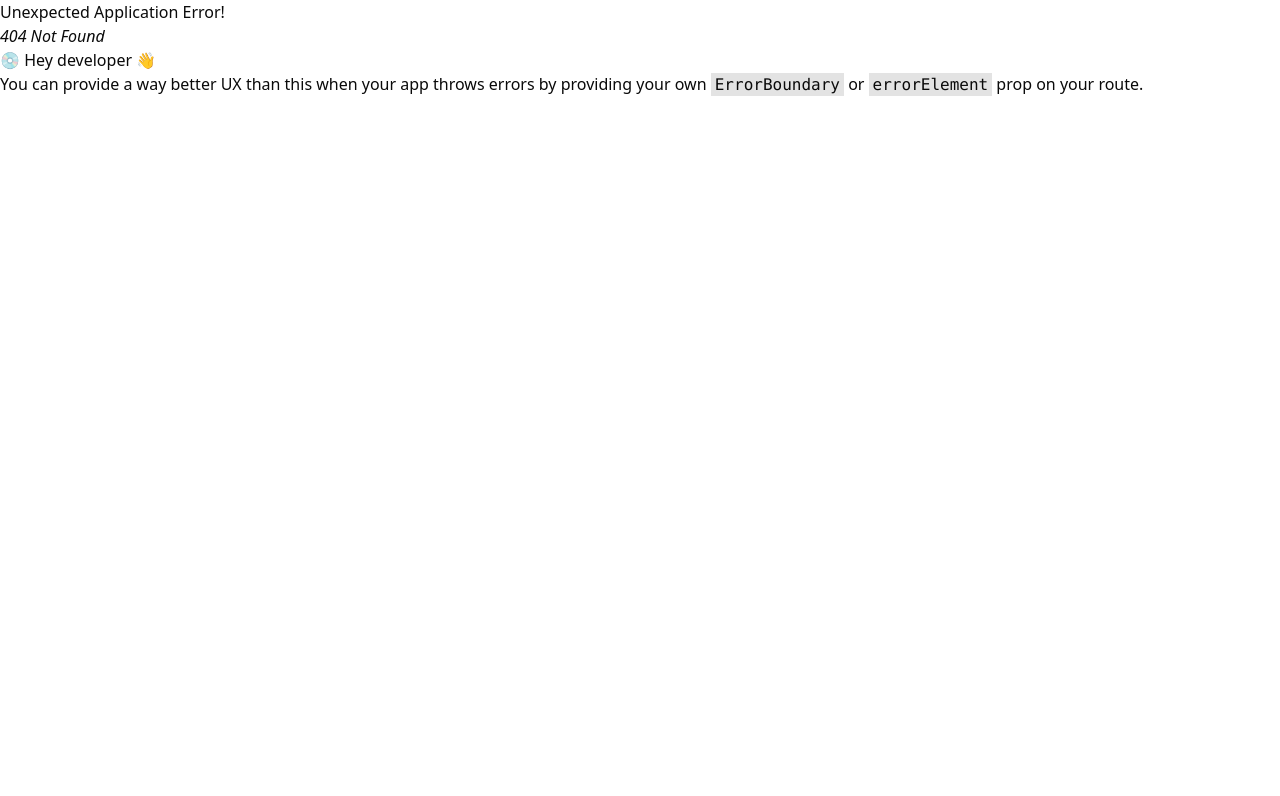
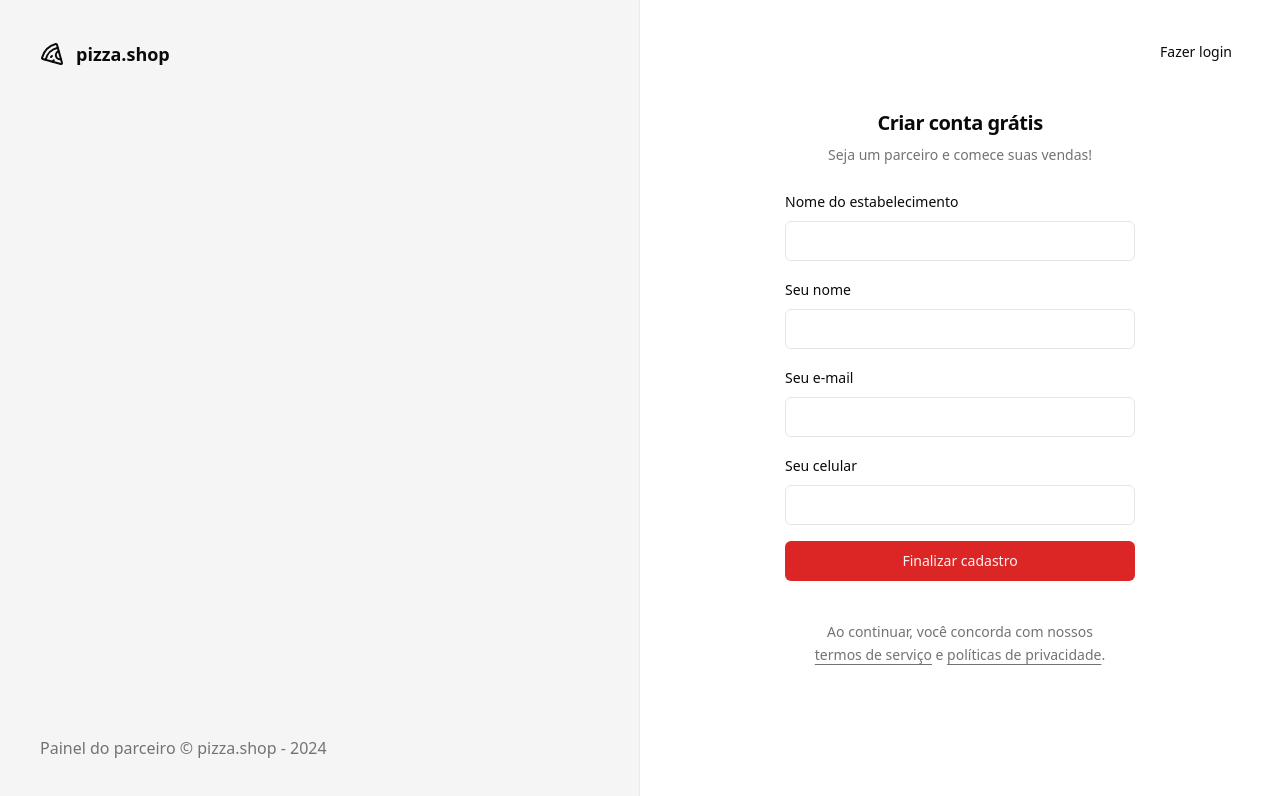
Before and after one commit to luancardosoti/ignite-reactjs-04-pizza-shop, a React (Vite) app: page /sign-up in a window 1280 px wide. Before the commit this address had no page. Shown: the top 796 px of the page. Built offline with nearby package versions, Linux system fonts and the light colour scheme.

Commit message:
feat: add sign-up page

```diff
--- a/src/pages/_layouts/auth.tsx
+++ b/src/pages/_layouts/auth.tsx
@@ -14,7 +14,7 @@
         </footer>
       </div>
 
-      <div className="flex flex-col items-center justify-center">
+      <div className="relative flex flex-col items-center justify-center">
         <Outlet />
       </div>
     </div>
--- a/src/pages/auth/sign-in.tsx
+++ b/src/pages/auth/sign-in.tsx
@@ -1,5 +1,6 @@
 import { Helmet } from 'react-helmet-async'
 import { useForm } from 'react-hook-form'
+import { Link } from 'react-router-dom'
 import { toast } from 'sonner'
 import { z } from 'zod'
 
@@ -39,6 +40,10 @@
     <>
       <Helmet title="Login" />
       <div className="p-8">
+        <Button variant="ghost" asChild className="absolute right-8 top-8">
+          <Link to="/sign-up">Novo estabelecimento</Link>
+        </Button>
+
         <div className="flex w-[350px] flex-col justify-center gap-6">
           <div className="flex flex-col gap-2 text-center">
             <h1 className="text-xl font-semibold tracking-tight">
--- /dev/null
+++ b/src/pages/auth/sign-up.tsx
@@ -0,0 +1,113 @@
+import { Helmet } from 'react-helmet-async'
+import { useForm } from 'react-hook-form'
+import { Link, useNavigate } from 'react-router-dom'
+import { toast } from 'sonner'
+import { z } from 'zod'
+
+import { Button } from '@/components/ui/button'
+import { Input } from '@/components/ui/input'
+import { Label } from '@/components/ui/label'
+
+const signUpForm = z.object({
+  restaurantName: z.string(),
+  managerName: z.string(),
+  phone: z.string(),
+  email: z.string().email(),
+})
+
+type SignUpForm = z.infer<typeof signUpForm>
+
+export function SignUp() {
+  const navigate = useNavigate()
+
+  const {
+    register,
+    handleSubmit,
+    formState: { isSubmitting },
+  } = useForm<SignUpForm>({})
+
+  async function handleSignUp(data: SignUpForm) {
+    try {
+      console.log(data)
+
+      await new Promise((resolve) => setTimeout(resolve, 1000))
+
+      toast.success('Restaurante cadastrado com sucesso!', {
+        action: {
+          label: 'Login',
+          onClick: () => navigate('/sign-in'),
+        },
+      })
+    } catch (error) {
+      toast.error('Erro ao cadastrar restaurante!')
+    }
+  }
+
+  return (
+    <>
+      <Helmet title="Cadastro" />
+      <div className="p-8">
+        <Button variant="ghost" asChild className="absolute right-8 top-8">
+          <Link to="/sign-in">Fazer login</Link>
+        </Button>
+
+        <div className="flex w-[350px] flex-col justify-center gap-6">
+          <div className="flex flex-col gap-2 text-center">
+            <h1 className="text-xl font-semibold tracking-tight">
+              Criar conta grátis
+            </h1>
+            <p className="text-sm text-muted-foreground">
+              Seja um parceiro e comece suas vendas!
+            </p>
+          </div>
+
+          <form onSubmit={handleSubmit(handleSignUp)} className="space-y-4">
+            <div className="space-y-2">
+              <Label htmlFor="restaurantName">Nome do estabelecimento</Label>
+              <Input
+                id="restaurantName"
+                type="text"
+                {...register('restaurantName')}
+              />
+            </div>
+
+            <div className="space-y-2">
+              <Label htmlFor="managerName">Seu nome</Label>
+              <Input
+                id="managerName"
+                type="text"
+                {...register('managerName')}
+              />
+            </div>
+
+            <div className="space-y-2">
+              <Label htmlFor="email">Seu e-mail</Label>
+              <Input id="email" type="email" {...register('email')} />
+            </div>
+
+            <div className="space-y-2">
+              <Label htmlFor="phone">Seu celular</Label>
+              <Input id="phone" type="text" {...register('phone')} />
+            </div>
+
+            <Button disabled={isSubmitting} className="w-full" type="submit">
+              Finalizar cadastro
+            </Button>
+
+            <p className="p-6 text-center text-sm leading-relaxed text-muted-foreground">
+              Ao continuar, você concorda com nossos{' '}
+              <a className="underline underline-offset-4" href="">
+                termos de serviço
+              </a>{' '}
+              e{' '}
+              <a className="underline underline-offset-4" href="">
+                políticas de privacidade
+              </a>
+              .
+            </p>
+          </form>
+        </div>
+      </div>
+    </>
+  )
+}
--- a/src/routes.tsx
+++ b/src/routes.tsx
@@ -4,6 +4,7 @@
 import { AuthLayout } from './pages/_layouts/auth'
 import { Dashboard } from './pages/app/dashboard'
 import { SignIn } from './pages/auth/sign-in'
+import { SignUp } from './pages/auth/sign-up'
 
 export const router = createBrowserRouter([
   {
@@ -14,6 +15,9 @@
   {
     path: '/',
     element: <AuthLayout />,
-    children: [{ path: '/sign-in', element: <SignIn /> }],
+    children: [
+      { path: '/sign-in', element: <SignIn /> },
+      { path: '/sign-up', element: <SignUp /> },
+    ],
   },
 ])
```
